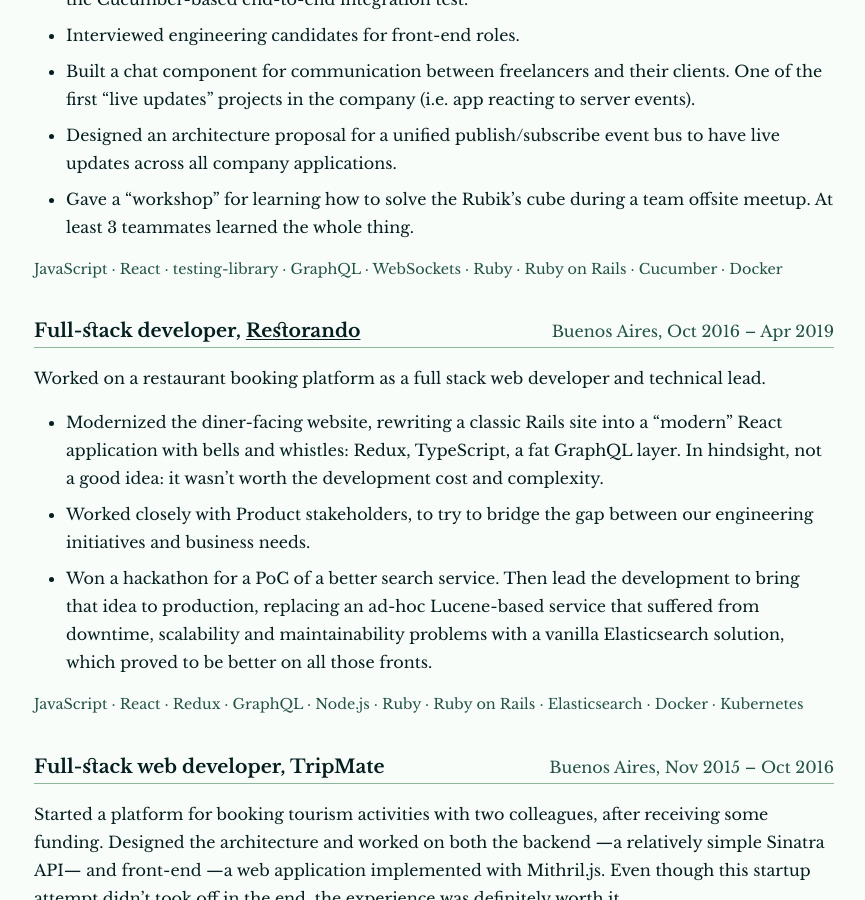
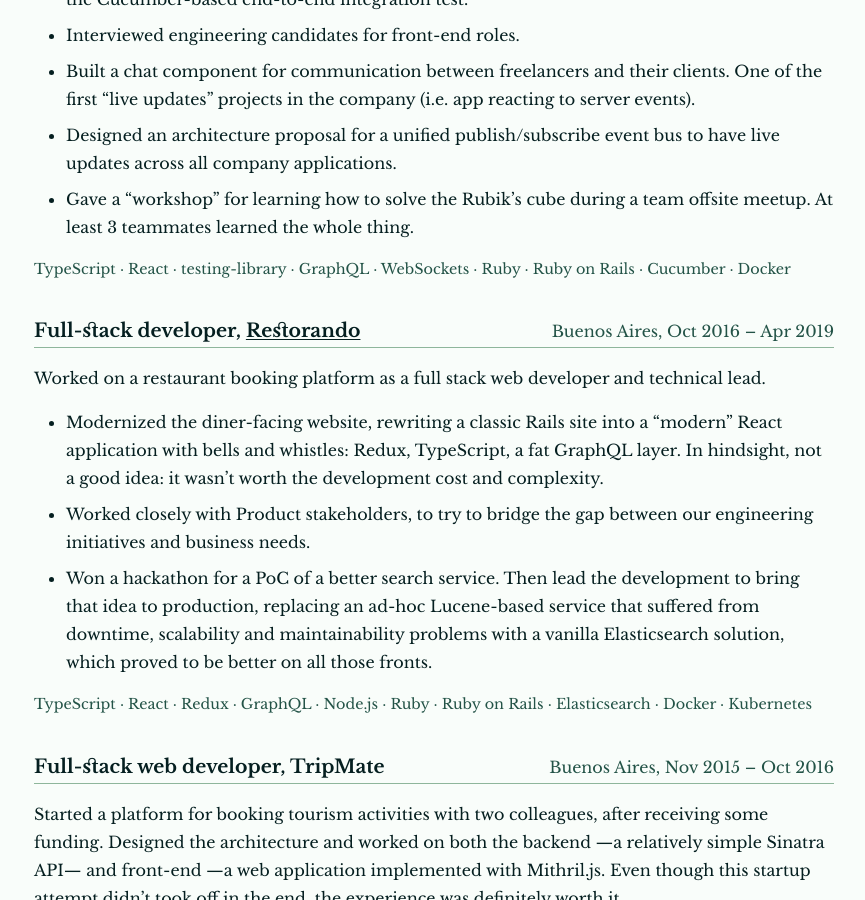
Before and after one commit to epidemian/epidemian.github.io, a Jekyll site: the page built from resume.md, in a window 1280 px wide and 900 px high, scrolled down 2012 px. Shown: the whole window, without its empty margins (206-1071 px from the left). Built offline with Jekyll 4.4.1, drawn with Linux system fonts in a browser that asks for light colours.

Commit message:
Résumé: replace JavaScript with TypeScript where appropriate

```diff
--- a/_data/jobs.yaml
+++ b/_data/jobs.yaml
@@ -16,7 +16,7 @@
     - Built a chat component for communication between freelancers and their clients. One of the first "live updates" projects in the company (i.e. app reacting to server events).
     - Designed an architecture proposal for a unified publish/subscribe event bus to have live updates across all company applications.
     - Gave a "workshop" for learning how to solve the Rubik's cube during a team offsite meetup. At least 3 teammates learned the whole thing.
-  buzzwords: [JavaScript, React, testing-library, GraphQL, WebSockets, Ruby, Ruby on Rails, Cucumber, Docker]
+  buzzwords: [TypeScript, React, testing-library, GraphQL, WebSockets, Ruby, Ruby on Rails, Cucumber, Docker]
 - role: Full-stack developer
   org: <a href="https://www.linkedin.com/company/restorando.com">Restorando</a>
   location: Buenos Aires
@@ -26,7 +26,7 @@
     - Modernized the diner-facing website, rewriting a classic Rails site into a "modern" React application with bells and whistles: Redux, TypeScript, a fat GraphQL layer. In hindsight, not a good idea: it wasn't worth the development cost and complexity.
     - Worked closely with Product stakeholders, to try to bridge the gap between our engineering initiatives and business needs.
     - Won a hackathon for a PoC of a better search service. Then lead the development to bring that idea to production, replacing an ad-hoc Lucene-based service that suffered from downtime, scalability and maintainability problems with a vanilla Elasticsearch solution, which proved to be better on all those fronts.
-  buzzwords: [JavaScript, React, Redux, GraphQL, Node.js, Ruby, Ruby on Rails, Elasticsearch, Docker, Kubernetes]
+  buzzwords: [TypeScript, React, Redux, GraphQL, Node.js, Ruby, Ruby on Rails, Elasticsearch, Docker, Kubernetes]
 - role: Full-stack web developer
   org: TripMate
   location: Buenos Aires
```
